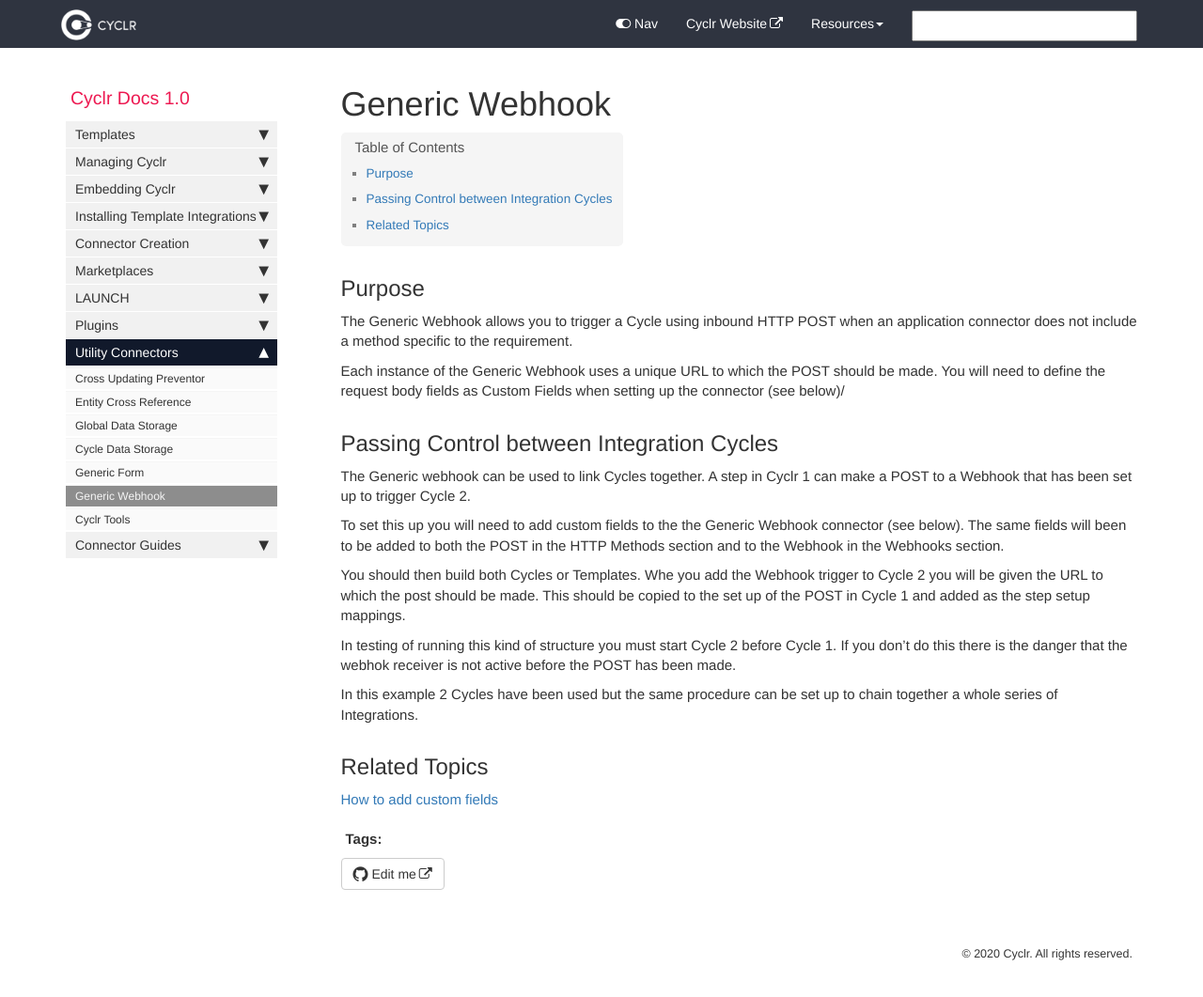
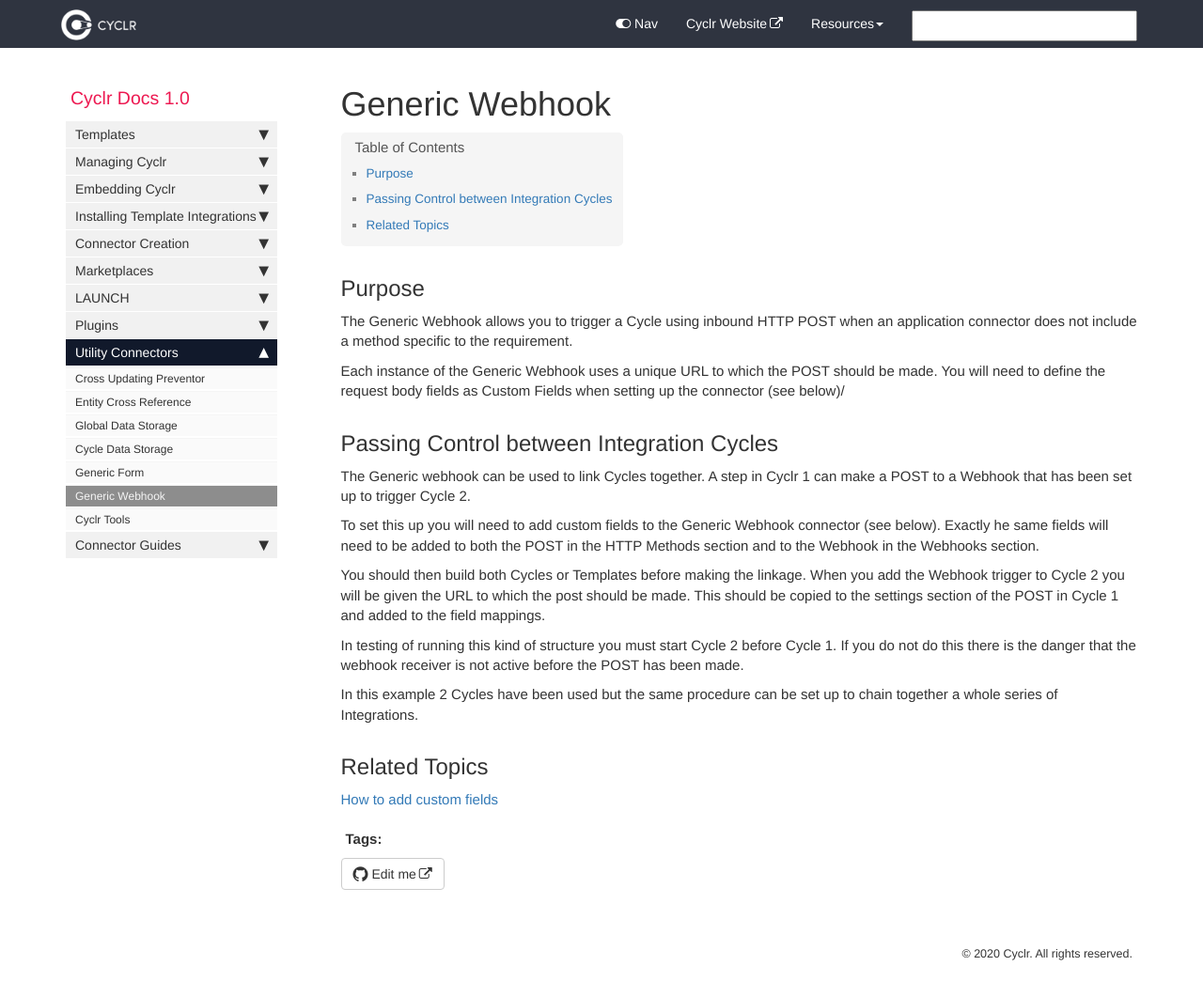
Before and after one commit to sneakysneak/docs, a Jekyll site: the page built from pages/utility-connectors/06-generic-webhook.md, in a window 1280 px wide and 1085 px high. Shown: the top 1061 px of the window at 94% size. Built offline with Jekyll 4.4.1, drawn with Linux system fonts in a browser that asks for light colours; nearby versions of some CDN libraries; comment, search, counter and statistics services are not loaded.

Commit message:
Update 06-generic-webhook.md

```diff
--- a/pages/utility-connectors/06-generic-webhook.md
+++ b/pages/utility-connectors/06-generic-webhook.md
@@ -15,11 +15,11 @@ Each instance of the Generic Webhook uses a unique URL to which the POST should
 
 The Generic webhook can be used to link Cycles together.  A step in Cyclr 1 can make a POST to a Webhook that has been set up to trigger Cycle 2.
 
-To set this up you will need to add custom fields to the the Generic Webhook connector (see below).  The same fields will been to be added to both the POST in the HTTP Methods section and to the Webhook in the Webhooks section.
+To set this up you will need to add custom fields to the Generic Webhook connector (see below).  Exactly he same fields will need to be added to both the POST in the HTTP Methods section and to the Webhook in the Webhooks section.
 
-You should then build both Cycles or Templates.  Whe you add the Webhook trigger to Cycle 2 you will be given the URL to which the post should be made.  This should be copied to the set up of the POST in Cycle 1 and added as the step setup mappings.
+You should then build both Cycles or Templates before making the linkage.  When you add the Webhook trigger to Cycle 2 you will be given the URL to which the post should be made.  This should be copied to the settings section of the POST in Cycle 1 and added to the field mappings.
 
-In testing of running this kind of structure you must start Cycle 2 before Cycle 1.  If you don't do this there is the danger that the webhok receiver is not active before the POST has been made.
+In testing of running this kind of structure you must start Cycle 2 before Cycle 1.  If you do not do this there is the danger that the webhook receiver is not active before the POST has been made.
 
 In this example 2 Cycles have been used but the same procedure can be set up to chain together a whole series of Integrations.
 
```
